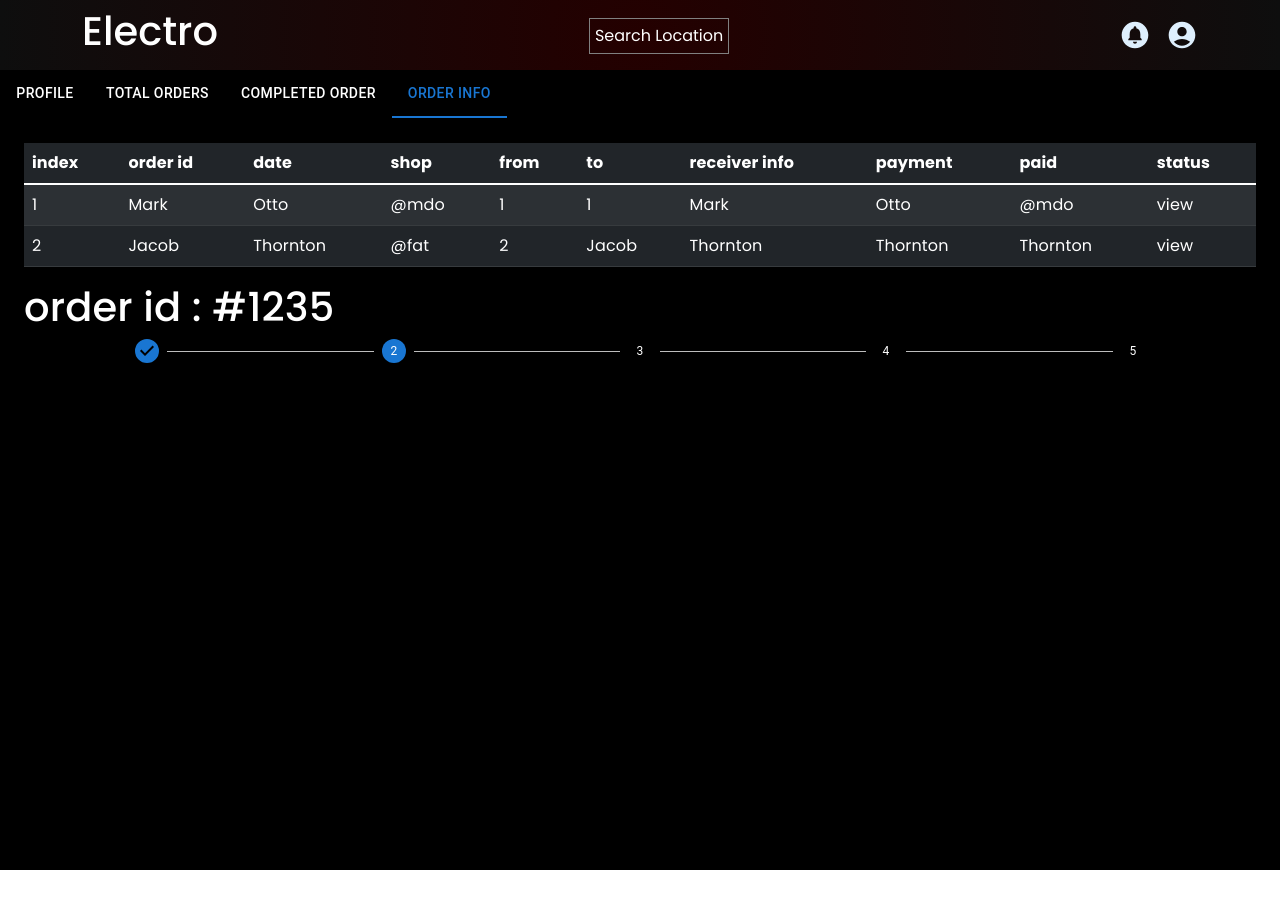
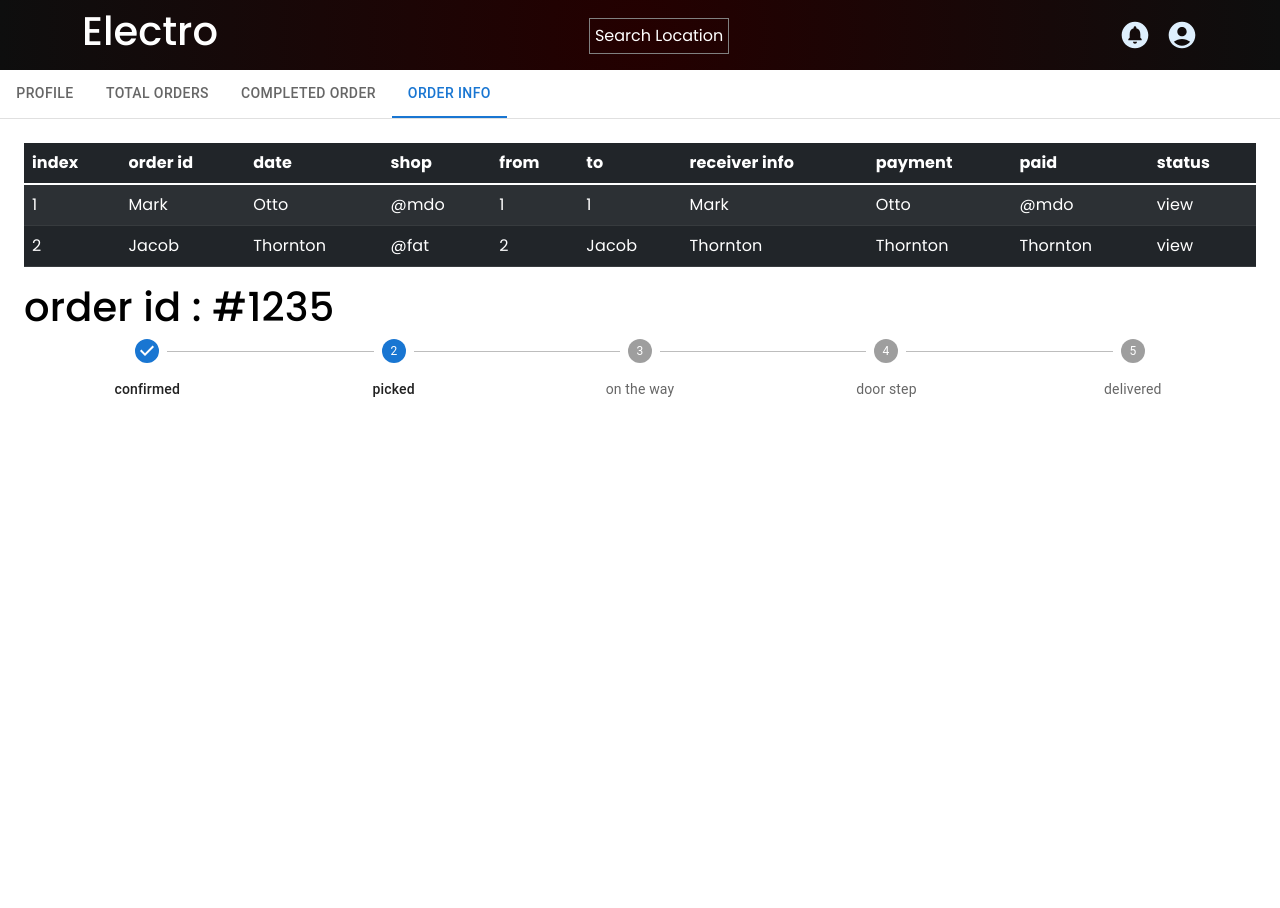
Before and after one commit to khurshidaalam/electro-project, a React (Create React App) app in the folder electro/: page /Cprofile in a window 1280 px wide. Both pictures are taken after a click on the tab "ORDER INFO". Shown: the top 908 px of the page. Built offline with nearby package versions, Linux system fonts and the light colour scheme; the HTML template or start-up script is replaced by a standard one.

Commit message:
switch black and white

```diff
--- a/electro/src/components/carrierprofile/carrier.css
+++ b/electro/src/components/carrierprofile/carrier.css
@@ -4,12 +4,12 @@
     position: relative;
     display: flex;
     margin-top: 70px;
-    background-color: black;
-    color: white;
+    background-color: white;
+    color: black;
 }
-.carrier-dashboard-main .css-1h9z7r5-MuiButtonBase-root-MuiTab-root{
+/* .carrier-dashboard-main .css-1h9z7r5-MuiButtonBase-root-MuiTab-root{
     color: white !important;
-}
+} */
 .carrier-dashboard-main .css-1h9z7r5-MuiButtonBase-root-MuiTab-root.Mui-selected{
     color: #1976d2 !important;
 }
--- a/electro/src/components/receiver/ReceiverOrderList.js
+++ b/electro/src/components/receiver/ReceiverOrderList.js
@@ -62,7 +62,7 @@ const ReceiverOrderList = () => {
       <div className='voew-order-details-modal'>
           <div>
               <h1>order id : #1235 </h1>
-              <Box sx={{ width: '100%', color: 'white' }}>
+              <Box sx={{ width: '100%', color: 'black' }}>
       <Stepper activeStep={1} alternativeLabel>
         {steps.map((label) => (
           <Step key={label}>
--- a/electro/src/components/receiver/rcv.css
+++ b/electro/src/components/receiver/rcv.css
@@ -1,3 +1,3 @@
-.css-qivjh0-MuiStepLabel-label.MuiStepLabel-alternativeLabel{
+/* .css-qivjh0-MuiStepLabel-label.MuiStepLabel-alternativeLabel{
     color: white !important;
-}
+} */
```
